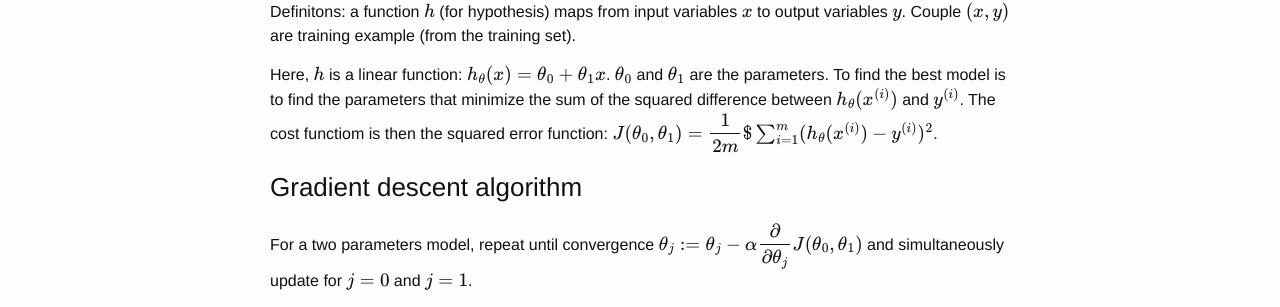
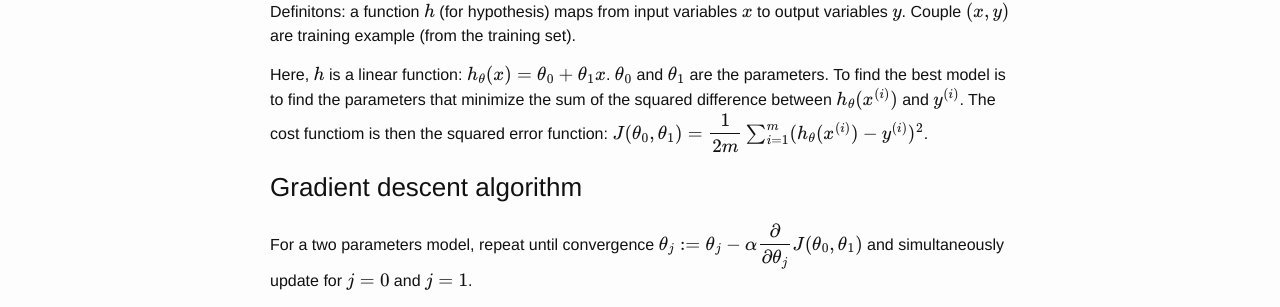
Before and after one commit to seiteta/seiteta.github.io_old, a Jekyll site: the page built from _posts/2014-12-04-machine-learning-notes.md, in a window 1280 px wide. Shown: the part 764-1071 px from the top of the page. Built offline with Jekyll 4.4.1, drawn with Linux system fonts in a browser that asks for light colours; formulas are drawn with MathJax 3.

Commit message:
Update 2014-12-04-machine-learning-notes.md

```diff
--- a/_posts/2014-12-04-machine-learning-notes.md
+++ b/_posts/2014-12-04-machine-learning-notes.md
@@ -27,7 +27,8 @@ Cocktail party algorithm. Example: Separation of two sounds played together.
 
 Definitons: a function $$h$$ (for hypothesis) maps from input variables $$x$$ to output variables $$y$$. Couple $$(x, y)$$ are training example (from the training set).
 
-Here, $$h$$ is a linear function: $$h_\theta (x) = \theta_0 + \theta_1 x$$. $$\theta_0$$ and $$\theta_1$$ are the parameters. To find the best model is to find the parameters that minimize the sum of the squared difference between $$h_\theta (x^{(i)})$$ and $$y^{(i)}$$. The cost functiom is then the squared error function: $$J(\theta_0, \theta_1) = \dfrac{1}{2m} $\sum_{i=1}^{m} (h_\theta (x^{(i)}) - y^{(i)})^2$$.
+Here, $$h$$ is a linear function: $$\begin{equation} h_\theta (x) = \theta_0 + \theta_1 x \end{equation}$$.
+$$\theta_0$$ and $$\theta_1$$ are the parameters. To find the best model is to find the parameters that minimize the sum of the squared difference between $$h_\theta (x^{(i)})$$ and $$y^{(i)}$$. The cost functiom is then the squared error function: $$J(\theta_0, \theta_1) = \dfrac{1}{2m} \sum_{i=1}^{m} (h_\theta (x^{(i)}) - y^{(i)})^2$$.
 
 ### Gradient descent algorithm
 
```
